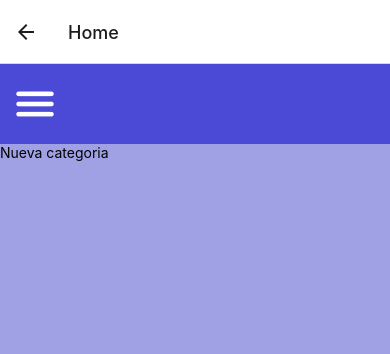
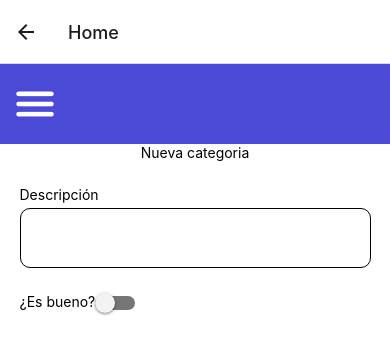
Before and after one commit to infomanProgramer/ControlHavitApp, a React Native app: screen /Home in a window 390 px wide. Shown: the top 354 px of the page. Built offline with nearby package versions, Linux system fonts and the light colour scheme.

Commit message:
Formulario nueva categoria

```diff
--- a/src/GlobalStyles/MainStyle.jsx
+++ b/src/GlobalStyles/MainStyle.jsx
@@ -1,12 +1,4 @@
 import { StyleSheet } from "react-native";
-
-// const colors = () => {
-//     return({
-//         blanco: "#FFFFFF",
-//         purpura: "#4A4AD7",
-//         purpuraLight: "#A0A0E5"
-//     })
-// }
 
 export const colors = {
             blanco: "#FFFFFF",
@@ -48,4 +40,10 @@ export default StyleSheet.create({
     hidden: {
         display: 'none',
     },
+    container: {
+        backgroundColor: colors.blanco,
+        height: "100%",
+        flexDirection: "column",
+        alignItems: "center",
+    }
 });
--- a/src/components/Header.jsx
+++ b/src/components/Header.jsx
@@ -44,7 +44,7 @@ const Header = ({onClickItemMenuPassData}) => {
     return(
         <View style={[styles.container_header, {flexDirection: 'column', alignItems: 'left'}]}>
             <TouchableOpacity onPress={toggleButton} style={{height: 80, width: 70, flexDirection: "row", alignItems: "center"}}>
-                <Icon name="menu" style={[{marginLeft: 10}]} size={50} color={colors.blanco}/>
+                <Icon name={showButton? "menu":"close"} style={[{marginLeft: 10}]} size={50} color={colors.blanco}/>
             </TouchableOpacity>
             <MenuPrincipal></MenuPrincipal>
         </View>
--- /dev/null
+++ b/src/components/TextBoxLabel.jsx
@@ -0,0 +1,26 @@
+import React from 'react';
+import {Text, View, StyleSheet, TextInput} from 'react-native';
+
+const TextBoxLabel = ({label}) => {
+    return (
+      <View style={{width: "90%", flexDirection: "column" ,marginTop: 25 ,alignItems: "left"}}>
+        <Text>{label}</Text>
+        <TextInput style={[styles.input, {marginTop:5, borderRadius: 10}]}></TextInput>
+      </View>
+    );
+};
+
+const styles = StyleSheet.create({
+    input: {
+      height: 60,
+      paddingLeft: 10,
+      paddingRight: 10,
+      width: "100%",
+      borderWidth: 1,
+      fontFamily: "Helvetica Neue",
+      fontSize: 20,
+      color: "black"
+    },
+});
+
+export default TextBoxLabel;
--- a/src/pages/historial-habitos.jsx
+++ b/src/pages/historial-habitos.jsx
@@ -4,17 +4,14 @@ import MainStyle, {colors} from '../GlobalStyles/MainStyle';
 
 const HistorialHabitos = ({showScreen}) => {
   return (
-    <View style={[styles.container, showScreen?MainStyle.visible:MainStyle.hidden]}>
+    <View style={[MainStyle.container, showScreen?MainStyle.visible:MainStyle.hidden]}>
         <Text>Historial habitos</Text>
     </View>
   )
 }
 
 const styles = StyleSheet.create({
-    container: {
-        backgroundColor: colors.purpuraLight,
-        height: "100%"
-    }
+
 });
 
 export default HistorialHabitos
--- a/src/pages/lista-catagorias.jsx
+++ b/src/pages/lista-catagorias.jsx
@@ -4,17 +4,14 @@ import MainStyle, {colors} from '../GlobalStyles/MainStyle';
 
 const ListaCategorias = ({showScreen}) => {
   return (
-    <View style={[styles.container, showScreen?MainStyle.visible:MainStyle.hidden]}>
+    <View style={[MainStyle.container, showScreen?MainStyle.visible:MainStyle.hidden]}>
         <Text>Lista categorias</Text>
     </View>
   )
 }
 
 const styles = StyleSheet.create({
-    container: {
-        backgroundColor: colors.purpuraLight,
-        height: "100%"
-    }
+
 });
 
 export default ListaCategorias
--- a/src/pages/lista-habitos.jsx
+++ b/src/pages/lista-habitos.jsx
@@ -4,17 +4,14 @@ import MainStyle, {colors} from '../GlobalStyles/MainStyle';
 
 const ListaHabitos = ({showScreen}) => {
   return (
-    <View style={[styles.container, showScreen?MainStyle.visible:MainStyle.hidden]}>
+    <View style={[MainStyle.container, showScreen?MainStyle.visible:MainStyle.hidden]}>
         <Text>Lista habitos</Text>
     </View>
   )
 }
 
 const styles = StyleSheet.create({
-    container: {
-        backgroundColor: colors.purpuraLight,
-        height: "100%"
-    }
+
 });
 
 export default ListaHabitos
--- a/src/pages/nueva-categoria.jsx
+++ b/src/pages/nueva-categoria.jsx
@@ -1,20 +1,34 @@
-import React from 'react';
-import {Text, View, StyleSheet, TouchableOpacity, FlatList, StatusBar} from 'react-native';
+import React, {useState} from 'react';
+import {Text, View, Switch, StyleSheet, TouchableOpacity, FlatList, StatusBar, TextInput} from 'react-native';
 import MainStyle, {colors} from '../GlobalStyles/MainStyle';
+import TextBoxLabel from '../components/TextBoxLabel';
 
 const NuevaCategoria = ({showScreen}) => {
+  const [isEnabled, setIsEnabled] = useState(false);
+  const toggleSwitch = () => setIsEnabled(previousState => !previousState);
+
+  const SwitchLabel = ({label}) => {
+    return(
+      <View style={{flexDirection: "row", alignItems: "flex-start", width: "90%", marginTop: 25}}>
+        <Text>{label}</Text>
+        <Switch
+          trackColor={{false: '#767577', true: '#81b0ff'}}
+          thumbColor={isEnabled ? '#f5dd4b' : '#f4f3f4'}
+          ios_backgroundColor="#3e3e3e"
+          onValueChange={toggleSwitch}
+          value={isEnabled}
+        />
+      </View>
+    );
+  };
+
   return (
-    <View style={[styles.container, showScreen?MainStyle.visible:MainStyle.hidden]}>
+    <View style={[MainStyle.container, showScreen?MainStyle.visible:MainStyle.hidden]}>
         <Text>Nueva categoria</Text>
+        <TextBoxLabel label="Descripción"/>
+        <SwitchLabel label="¿Es bueno?"/>
     </View>
   )
 }
 
-const styles = StyleSheet.create({
-    container: {
-        backgroundColor: colors.purpuraLight,
-        height: "100%"
-    }
-});
-
 export default NuevaCategoria
--- a/src/pages/nuevo-habito.jsx
+++ b/src/pages/nuevo-habito.jsx
@@ -4,17 +4,14 @@ import MainStyle, {colors} from '../GlobalStyles/MainStyle';
 
 const NuevoHabito = ({showScreen}) => {
   return (
-    <View style={[styles.container, showScreen?MainStyle.visible:MainStyle.hidden]}>
+    <View style={[MainStyle.container, showScreen?MainStyle.visible:MainStyle.hidden]}>
         <Text>Nuevo habito</Text>
     </View>
   )
 }
 
 const styles = StyleSheet.create({
-    container: {
-        backgroundColor: colors.purpuraLight,
-        height: "100%"
-    }
+
 });
 
 export default NuevoHabito
--- a/src/pages/registrar-habitos-diarios.jsx
+++ b/src/pages/registrar-habitos-diarios.jsx
@@ -4,17 +4,14 @@ import MainStyle, {colors} from '../GlobalStyles/MainStyle';
 
 const RegistrarHabitosDiarios = ({showScreen}) => {
   return (
-    <View style={[styles.container, showScreen?MainStyle.visible:MainStyle.hidden]}>
+    <View style={[MainStyle.container, showScreen?MainStyle.visible:MainStyle.hidden]}>
         <Text>Registrar habitos diarios</Text>
     </View>
   )
 }
 
 const styles = StyleSheet.create({
-    container: {
-        backgroundColor: colors.purpuraLight,
-        height: "100%"
-    }
+
 });
 
 export default RegistrarHabitosDiarios
```
